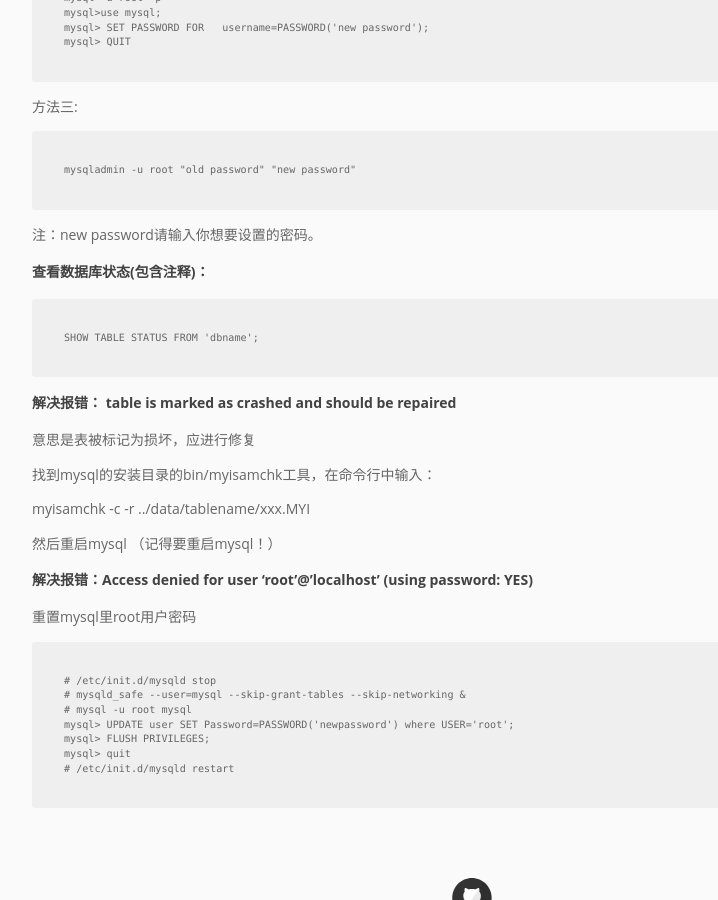
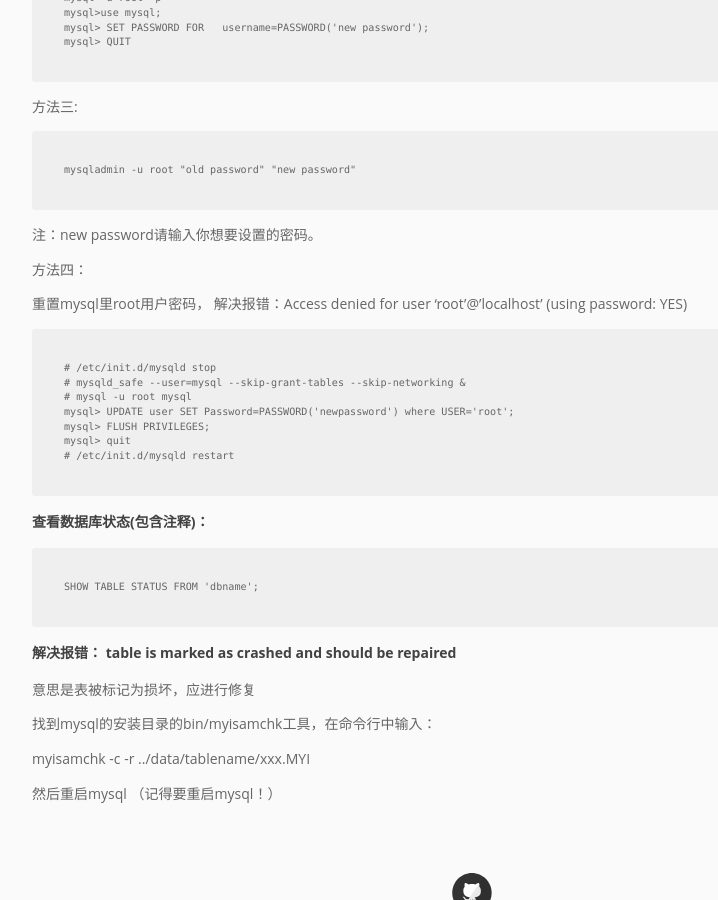
Before and after one commit to pingmalu/pingmalu.github.io, a Jekyll site: the page built from _posts/2015-12-07-MySQL日常笔记.md, in a window 1280 px wide and 900 px high, scrolled down 4944 px. Shown: the whole window, without its empty margins (168-886 px from the left). Built offline with Jekyll 4.4.1, drawn with Linux system fonts in a browser that asks for light colours; nearby versions of some CDN libraries; some of the changed lines change nothing that is shown.

Commit message:
'update'

```diff
--- a/_posts/2015-12-07-MySQL日常笔记.md
+++ b/_posts/2015-12-07-MySQL日常笔记.md
@@ -205,6 +205,17 @@
 
 注：new password请输入你想要设置的密码。
 
+方法四：
+
+重置mysql里root用户密码， 解决报错：Access denied for user 'root'@'localhost' (using password: YES)
+
+	# /etc/init.d/mysqld stop
+	# mysqld_safe --user=mysql --skip-grant-tables --skip-networking &
+	# mysql -u root mysql
+	mysql> UPDATE user SET Password=PASSWORD('newpassword') where USER='root';
+	mysql> FLUSH PRIVILEGES;
+	mysql> quit
+	# /etc/init.d/mysqld restart
 
 ### 查看数据库状态(包含注释)：
 
@@ -220,16 +231,3 @@
 myisamchk -c -r ../data/tablename/xxx.MYI
 
 然后重启mysql （记得要重启mysql！）
-
-
-## 解决报错：Access denied for user 'root'@'localhost' (using password: YES)
-
-重置mysql里root用户密码
-
-	# /etc/init.d/mysqld stop
-	# mysqld_safe --user=mysql --skip-grant-tables --skip-networking &
-	# mysql -u root mysql
-	mysql> UPDATE user SET Password=PASSWORD('newpassword') where USER='root';
-	mysql> FLUSH PRIVILEGES;
-	mysql> quit
-	# /etc/init.d/mysqld restart
```
